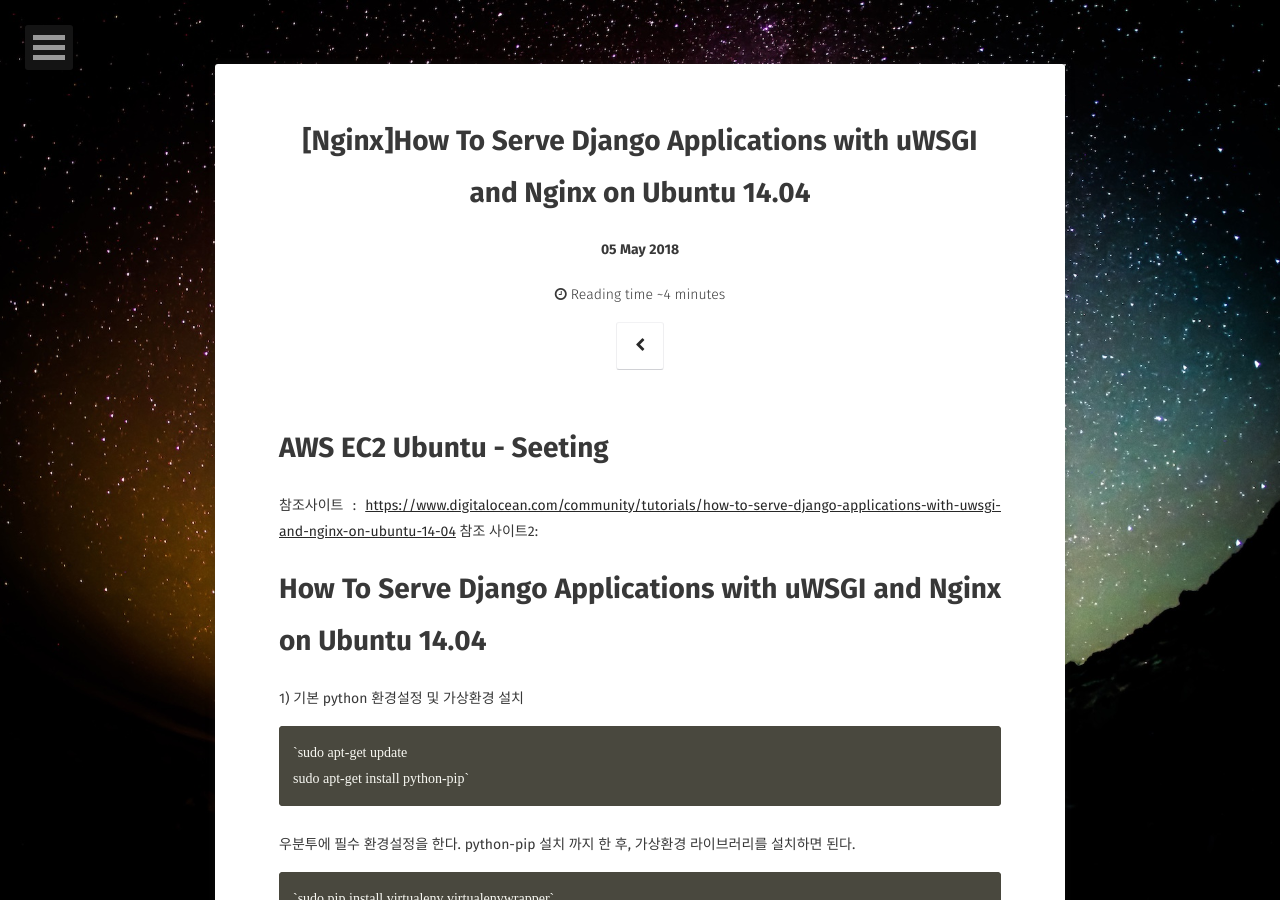
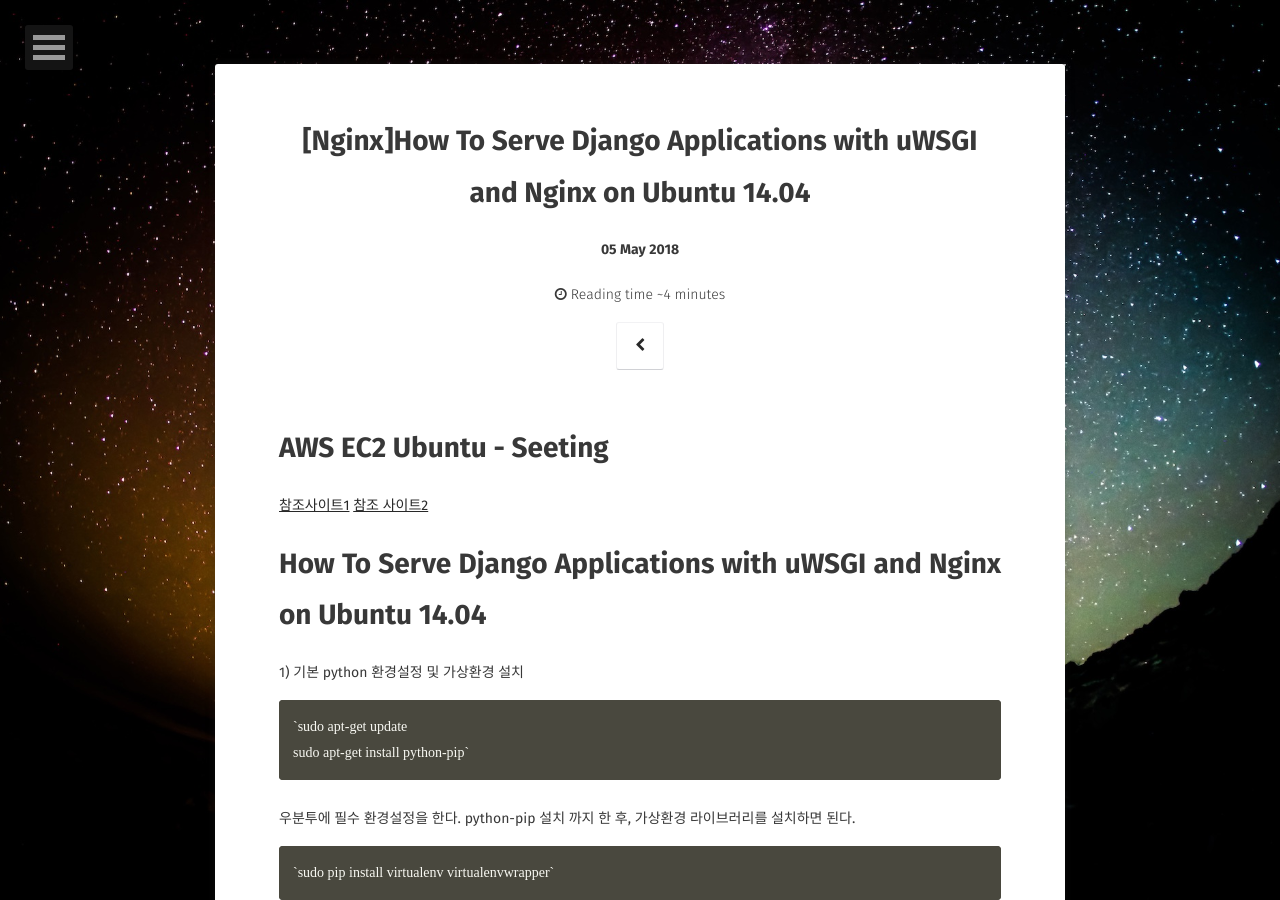
Before and after one commit to CodeMath/codemath.github.io, a Jekyll site: the page built from _posts/2018-05-05-[Nginx]How-To-Serve-Django-Applications-with-uWSGI-and-Nginx on Ubuntu 14.04.md, in a window 1280 px wide and 900 px high. Built offline with Jekyll 4.4.1, drawn with Linux system fonts in a browser that asks for light colours; some web fonts are replaced; comment, search, counter and statistics services are not loaded; some of the changed text lies outside the part shown.

Commit message:
link fix

````diff
--- a/_posts/2018-05-05-[Nginx]How-To-Serve-Django-Applications-with-uWSGI-and-Nginx on Ubuntu 14.04.md
+++ b/_posts/2018-05-05-[Nginx]How-To-Serve-Django-Applications-with-uWSGI-and-Nginx on Ubuntu 14.04.md
@@ -17,8 +17,8 @@
 
 # AWS EC2 Ubuntu - Seeting
 
-참조사이트 : <a href="https://www.digitalocean.com/community/tutorials/how-to-serve-django-applications-with-uwsgi-and-nginx-on-ubuntu-14-04" target="_blank">https://www.digitalocean.com/community/tutorials/how-to-serve-django-applications-with-uwsgi-and-nginx-on-ubuntu-14-04</a>
-참조 사이트2: <a href="http://codingdojang.com/scode/364" target="_blank"></a>
+[참조사이트1](https://www.digitalocean.com/community/tutorials/how-to-serve-django-applications-with-uwsgi-and-nginx-on-ubuntu-14-04)
+[참조 사이트2](http://codingdojang.com/scode/364)
 
 
 # How To Serve Django Applications with uWSGI and Nginx on Ubuntu 14.04
@@ -332,8 +332,8 @@
 ```
 
 
-참조할 사이트
-<a href="https://uwsgi.readthedocs.io/en/latest/tutorials/Django_and_nginx.html" target="_blank">https://uwsgi.readthedocs.io/en/latest/tutorials/Django_and_nginx.html</a>
+[참조할 사이트](https://uwsgi.readthedocs.io/en/latest/tutorials/Django_and_nginx.html)
+
 
 
 
````
